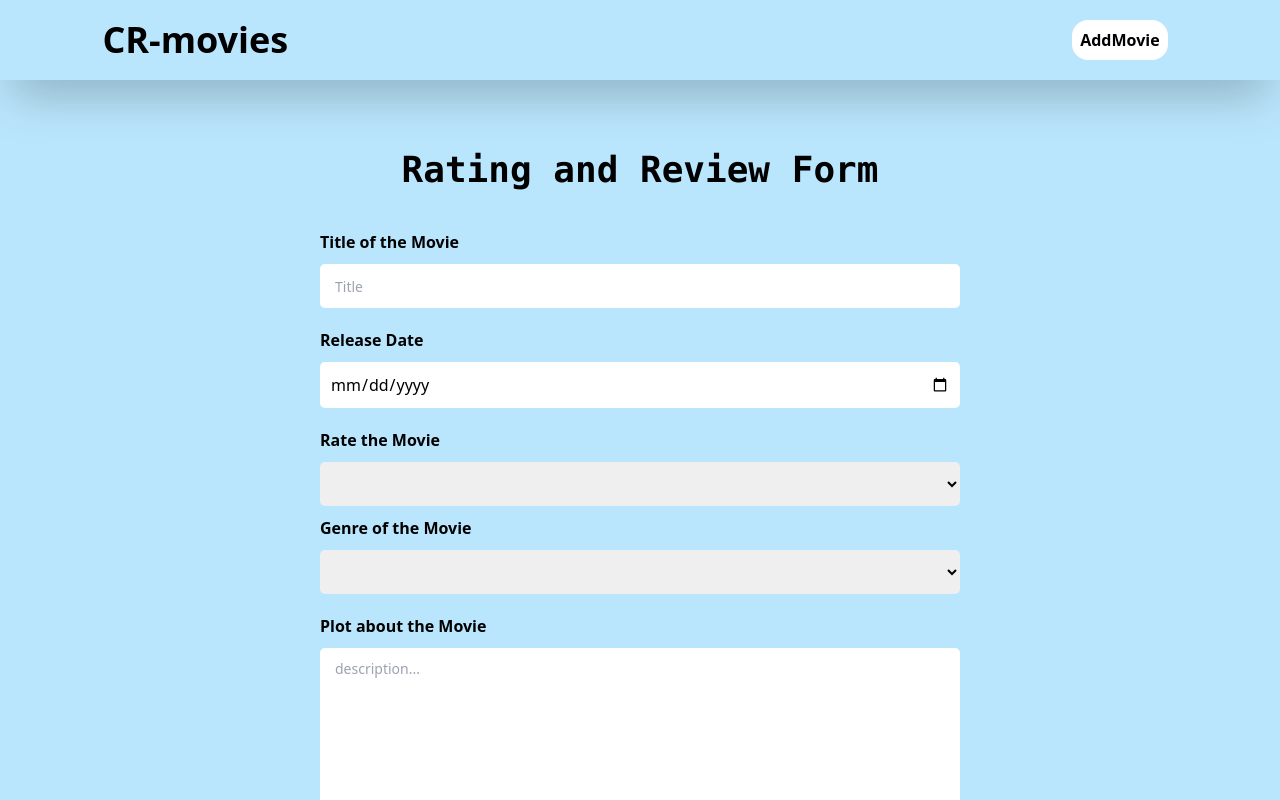
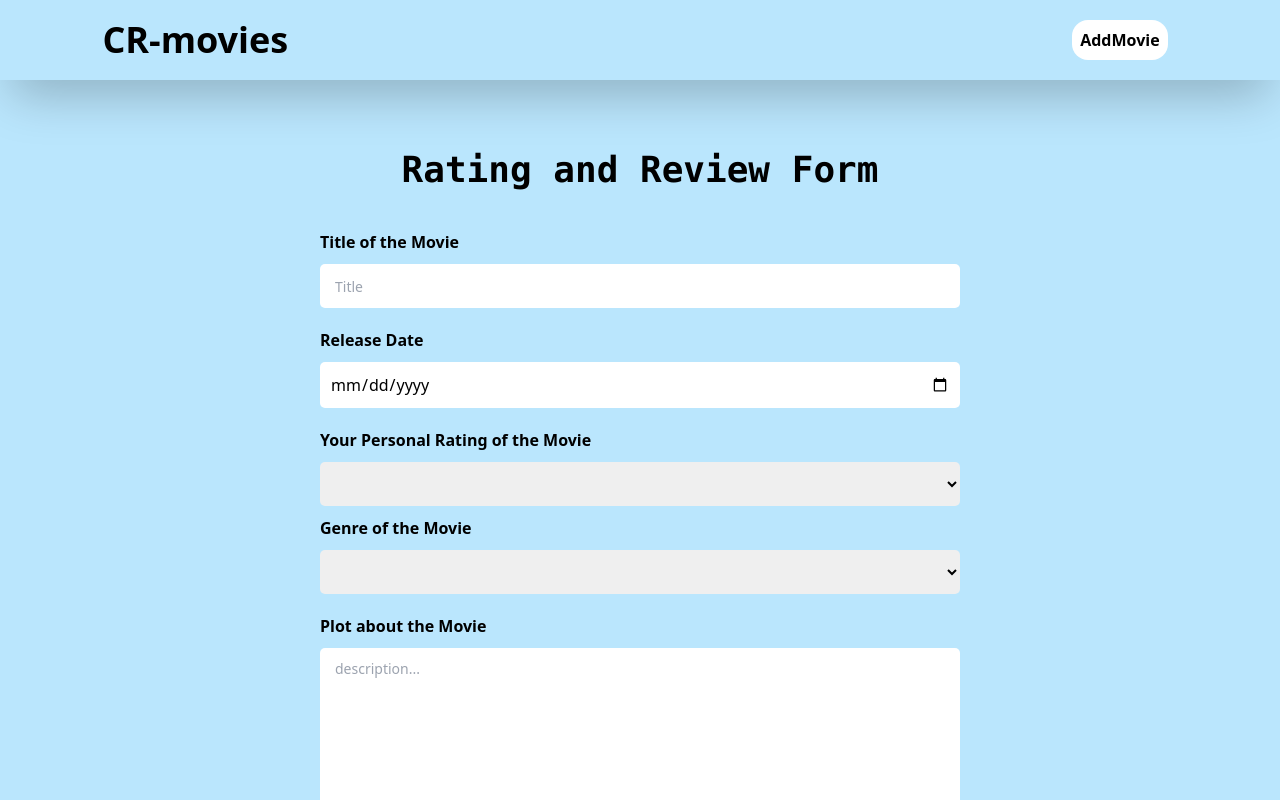
Before and after one commit to ijayhub/Mern-project-final--tunga, a React (Vite) app in the folder frontend/: page /add in a window 1280 px wide. Shown: the top 800 px of the page. Built offline with nearby package versions, Linux system fonts and the light colour scheme.

Commit message:
Movie app application

```diff
--- a/frontend/src/pages/AddMovies.jsx
+++ b/frontend/src/pages/AddMovies.jsx
@@ -74,7 +74,7 @@ const AddMovies = () => {
 				</div>
 				<div className='create-div'>
 					<label htmlFor='rating' className='create-title'>
-						Rate the Movie
+						Your Personal Rating of the Movie
 					</label>
 					<select
 						name='rating'
@@ -136,6 +136,7 @@ const AddMovies = () => {
 					</button>
 				</div>
 			</form>
+			{/* The arrow takes you back to the top */}
 			<div className='top-container'>
 				<a href='#'>
 					<img src={top} alt='top' className='top-arrow' />
--- a/frontend/src/pages/Home.jsx
+++ b/frontend/src/pages/Home.jsx
@@ -69,6 +69,7 @@ const Home = () => {
 					{error}
 				</div>
 			)}
+			{/* The arrow takes you back to the top */}
 			<div className='top-container'>
 				<a href='#'>
 					<img src={top} alt='top' className='top-arrow' />
```
